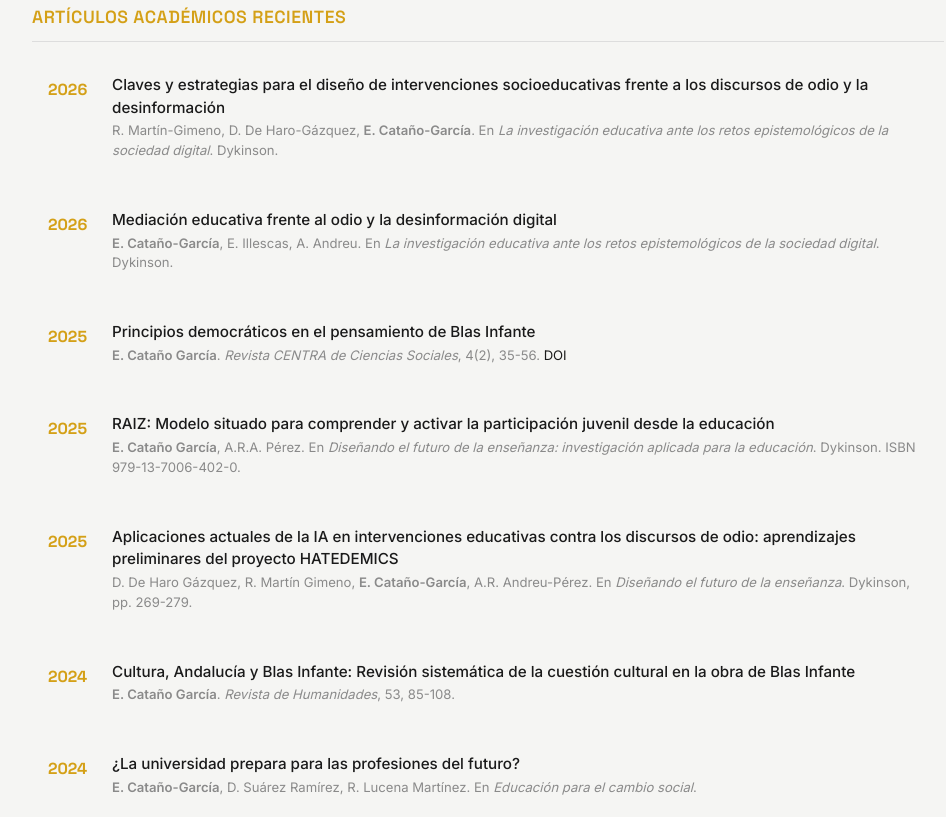
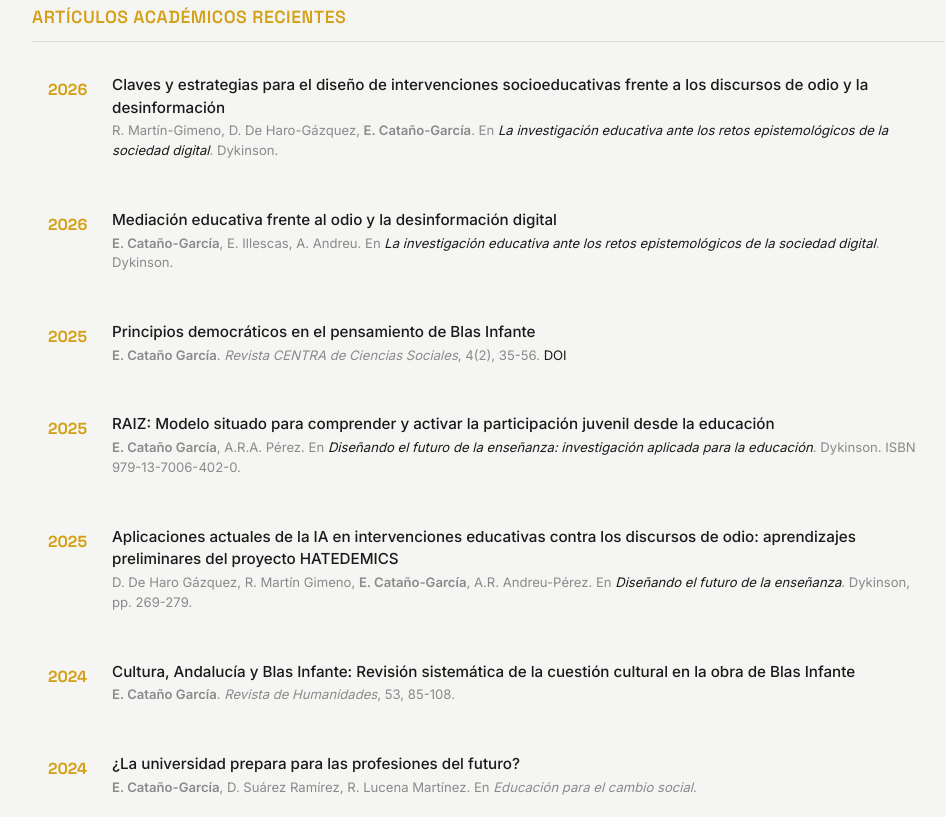
Before and after one commit to EvaCGgit0/miperfilweb_ecg, a plain HTML site: page index.html in a window 1280 px wide. Shown: the part 3879-4696 px from the top of the page, without its empty margins (152-1098 px from the left). Drawn offline with Linux system fonts and the light colour scheme.

Commit message:
fix: add Dykinson and Dialnet links to publications

```diff
--- a/index.html
+++ b/index.html
@@ -203,14 +203,14 @@
             <span class="pub-item__year">2026</span>
             <div class="pub-item__content">
               <h4>Claves y estrategias para el diseño de intervenciones socioeducativas frente a los discursos de odio y la desinformación</h4>
-              <p class="pub-item__meta">R. Martín-Gimeno, D. De Haro-Gázquez, <strong>E. Cataño-García</strong>. En <em>La investigación educativa ante los retos epistemológicos de la sociedad digital</em>. Dykinson.</p>
+              <p class="pub-item__meta">R. Martín-Gimeno, D. De Haro-Gázquez, <strong>E. Cataño-García</strong>. En <a href="https://www.dykinson.com/libros/la-investigacion-educativa-ante-los-retos-epistemologicos-de-la-sociedad-digital-9791370473631e/" target="_blank" rel="noopener"><em>La investigación educativa ante los retos epistemológicos de la sociedad digital</em></a>. Dykinson.</p>
             </div>
           </article>
           <article class="pub-item">
             <span class="pub-item__year">2026</span>
             <div class="pub-item__content">
               <h4>Mediación educativa frente al odio y la desinformación digital</h4>
-              <p class="pub-item__meta"><strong>E. Cataño-García</strong>, E. Illescas, A. Andreu. En <em>La investigación educativa ante los retos epistemológicos de la sociedad digital</em>. Dykinson.</p>
+              <p class="pub-item__meta"><strong>E. Cataño-García</strong>, E. Illescas, A. Andreu. En <a href="https://www.dykinson.com/libros/la-investigacion-educativa-ante-los-retos-epistemologicos-de-la-sociedad-digital-9791370473631e/" target="_blank" rel="noopener"><em>La investigación educativa ante los retos epistemológicos de la sociedad digital</em></a>. Dykinson.</p>
             </div>
           </article>
           <article class="pub-item">
@@ -224,14 +224,14 @@
             <span class="pub-item__year">2025</span>
             <div class="pub-item__content">
               <h4>RAIZ: Modelo situado para comprender y activar la participación juvenil desde la educación</h4>
-              <p class="pub-item__meta"><strong>E. Cataño García</strong>, A.R.A. Pérez. En <em>Diseñando el futuro de la enseñanza: investigación aplicada para la educación</em>. Dykinson. ISBN 979-13-7006-402-0.</p>
+              <p class="pub-item__meta"><strong>E. Cataño García</strong>, A.R.A. Pérez. En <a href="https://www.dykinson.com/libros/disenando-el-futuro-de-la-ensenanza-investigacion-aplicada-para-la-educacion-9791370064020e/" target="_blank" rel="noopener"><em>Diseñando el futuro de la enseñanza: investigación aplicada para la educación</em></a>. Dykinson. ISBN 979-13-7006-402-0.</p>
             </div>
           </article>
           <article class="pub-item">
             <span class="pub-item__year">2025</span>
             <div class="pub-item__content">
               <h4>Aplicaciones actuales de la IA en intervenciones educativas contra los discursos de odio: aprendizajes preliminares del proyecto HATEDEMICS</h4>
-              <p class="pub-item__meta">D. De Haro Gázquez, R. Martín Gimeno, <strong>E. Cataño-García</strong>, A.R. Andreu-Pérez. En <em>Diseñando el futuro de la enseñanza</em>. Dykinson, pp. 269-279.</p>
+              <p class="pub-item__meta">D. De Haro Gázquez, R. Martín Gimeno, <strong>E. Cataño-García</strong>, A.R. Andreu-Pérez. En <a href="https://www.dykinson.com/libros/disenando-el-futuro-de-la-ensenanza-investigacion-aplicada-para-la-educacion-9791370064020e/" target="_blank" rel="noopener"><em>Diseñando el futuro de la enseñanza</em></a>. Dykinson, pp. 269-279.</p>
             </div>
           </article>
           <article class="pub-item">
@@ -251,7 +251,7 @@
           <article class="pub-item">
             <span class="pub-item__year">2022</span>
             <div class="pub-item__content">
-              <h4>El Prácticum en contextos de enseñanza no presenciales</h4>
+              <h4><a href="https://dialnet.unirioja.es/servlet/libro?codigo=866479" target="_blank" rel="noopener">El Prácticum en contextos de enseñanza no presenciales</a></h4>
               <p class="pub-item__meta">A.M. Martín-Cuadrado, L. Méndez-Zaballos, R. González-Fernández (Coords.). <em>Investigación desde la práctica</em>. Narcea Ediciones. 22 citas.</p>
             </div>
           </article>
```
